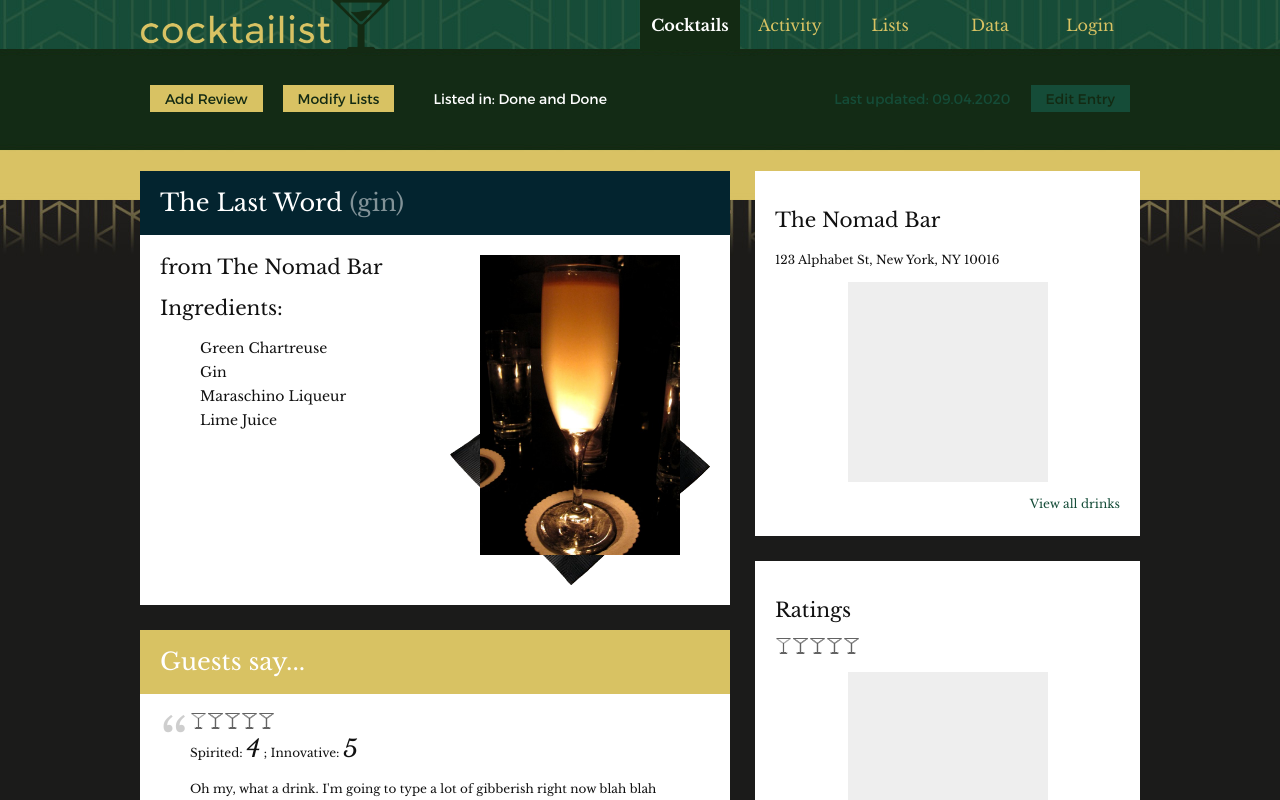
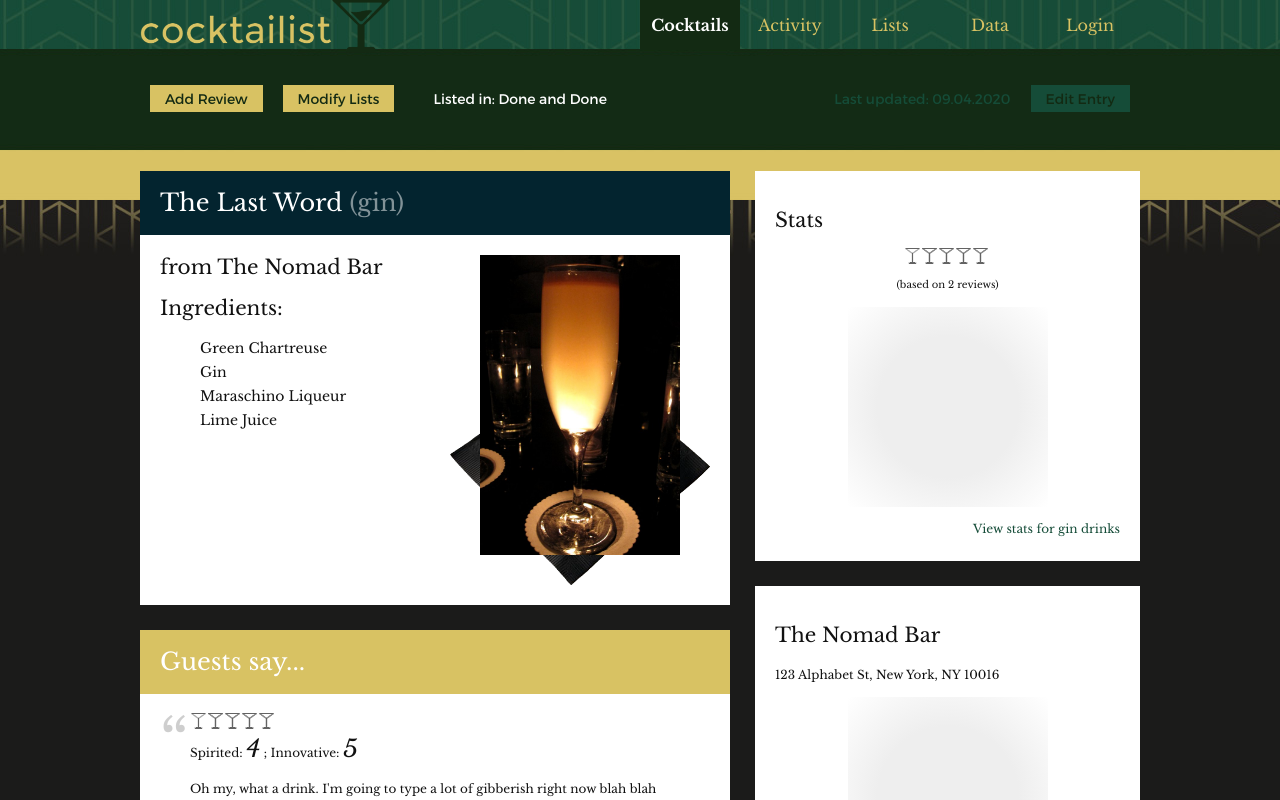
Before and after one commit to diiiefiend/cocktailist-ui, a Vue app: page /#/cocktail in a window 1280 px wide. Shown: the top 800 px of the page. Built offline with nearby package versions, Linux system fonts and the light colour scheme.

Commit message:
Start styling ratings.

```diff
--- a/src/assets/styles/_variables.scss
+++ b/src/assets/styles/_variables.scss
@@ -48,6 +48,7 @@
 $font-lg: 16px;
 $font-md: 14px;
 $font-baseline: 12px;
+$font-sm: 10px;
 
 // transitions
 $transition-fast: all 0.2s
--- a/src/assets/styles/app.scss
+++ b/src/assets/styles/app.scss
@@ -101,10 +101,12 @@
   }
 }
 
-.placeholder-box { // will prob become it's own component soon
+.placeholder-box { // will prob become its own component soon
   width: 200px;
   height: 200px;
-  background: #eee;
+  background: rgb(238,238,238);
+  // eee -> transparent
+  background: radial-gradient(circle, rgba(238,238,238,1) 50%, rgba(255,255,255,0) 100%);
   margin: 10px auto;
 }
 
--- a/src/assets/styles/components/context-menu-cocktail-detail.scss
+++ b/src/assets/styles/components/grid-box-cocktail-detail.scss
@@ -82,3 +82,14 @@
     }
   }
 }
+
+// sidebar stuff
+.drink-rating {
+  font-size: $font-sm;
+  text-align: center;
+
+  img {
+    display: inline-block;
+    margin: 0 auto;
+  }
+}
--- a/src/assets/styles/components/grid-box.scss
+++ b/src/assets/styles/components/grid-box.scss
@@ -1,5 +1,5 @@
 @import "../_variables.scss";
-@import "./context-menu-cocktail-detail.scss";
+@import "./grid-box-cocktail-detail.scss";
 
 .box{
   background: $white;
--- a/src/views/Cocktail.vue
+++ b/src/views/Cocktail.vue
@@ -64,18 +64,21 @@
       <grid-box width="4" startCol="7" :applyBoxStyle="false">
         <layout-container>
           <grid-box width="10">
+            <h2>Stats</h2>
+            <div class="drink-rating">
+              <img src="/images/rating-empty.png" alt="rating" /><br />
+              (based on 2 reviews)
+            </div>
+            <div class="placeholder-box"></div>
+            <div class="teaser-link">
+              <a href="#!">View stats for {{ cocktail.type }} drinks</a>
+            </div>
+          </grid-box>
+          <grid-box width="10">
             <h2>{{ bar.name }}</h2>
             {{ bar.address }}
             <div class="placeholder-box"></div>
             <div class="teaser-link"><a href="#!">View all drinks</a></div>
-          </grid-box>
-          <grid-box width="10">
-            <h2>Ratings</h2>
-            <img src="/images/rating-empty.png" alt="rating" /><br />
-            <div class="placeholder-box"></div>
-            <div class="teaser-link">
-              <a href="#!">View stats for {{ cocktail.type }} drinks</a>
-            </div>
           </grid-box>
         </layout-container>
       </grid-box>
```
